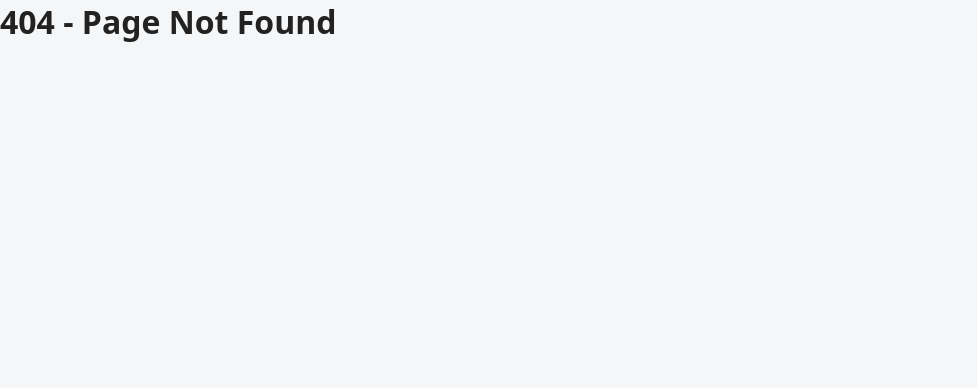
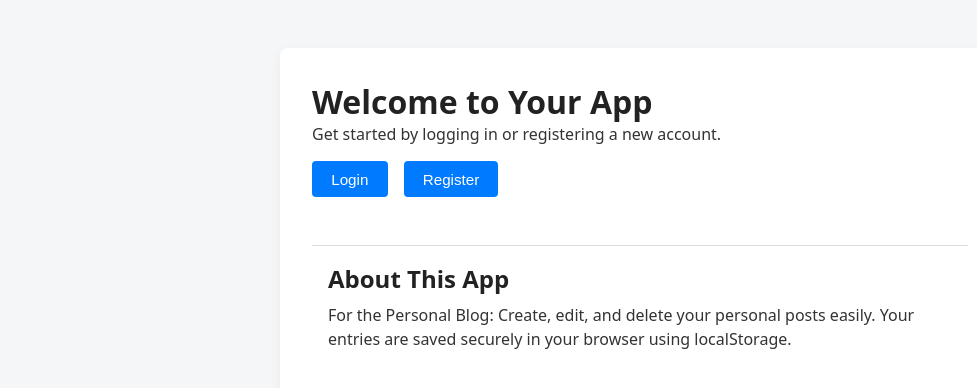
Before and after one commit to pahmadinasabemran1998/personal-blog-frontend, a React (Vite) app: page / in a window 1280 px wide. Before the commit this address had no page. Shown: the top 388 px of the page, without its empty margins (0-977 px from the left). Built offline with nearby package versions, Linux system fonts and the light colour scheme.

Commit message:
Add Home page with login/register navigation. Add About section to Home page with description for Personal Blog.

```diff
--- a/src/App.jsx
+++ b/src/App.jsx
@@ -3,12 +3,14 @@ import Dashboard from "./pages/Dashboard";
 import Login from "./pages/Login";
 import Register from "./pages/Register";
 import NotFound from "./pages/NotFound";
+import Home from "./pages/Home";
 import PrivateRoute from "./components/PrivateRoute";
 
 function App() {
   return (
     <Router>
       <Routes>
+        <Route path="/" element={<Home />} />
         <Route
           path="/dashboard"
           element={
--- a/src/index.css
+++ b/src/index.css
@@ -108,3 +108,19 @@ button:disabled {
   color: #777;
   margin-top: 2rem;
 }
+
+.container section {
+  padding: 1rem;
+  border-top: 1px solid #ddd;
+  margin-top: 2rem;
+}
+
+.container section h2 {
+  margin-bottom: 0.5rem;
+}
+
+.container section p {
+  margin-bottom: 0.5rem;
+  line-height: 1.5;
+  color: #333;
+}
--- /dev/null
+++ b/src/pages/Home.jsx
@@ -0,0 +1,32 @@
+import { Link } from "react-router-dom";
+
+const Home = () => {
+    return (
+        <div className="container">
+            <h1>Welcome to Your App</h1>
+            <p>
+                Get started by logging in or registering a new account.
+            </p>
+            <div style={{ marginTop: "1rem" }}>
+                <Link to="/login">
+                    <button style={{ marginRight: "1rem" }}>Login</button>
+                </Link>
+                <Link to="/register">
+                    <button>Register</button>
+                </Link>
+            </div>
+
+            {/* About Section */}
+            <section style={{ marginTop: "3rem", textAlign: "left" }}>
+                <h2>About This App</h2>
+                <p>
+                    {/** Personal Blog version **/}
+                    For the Personal Blog: Create, edit, and delete your personal posts easily.
+                    Your entries are saved securely in your browser using localStorage.
+                </p>
+            </section>
+        </div>
+    );
+};
+
+export default Home;
```
